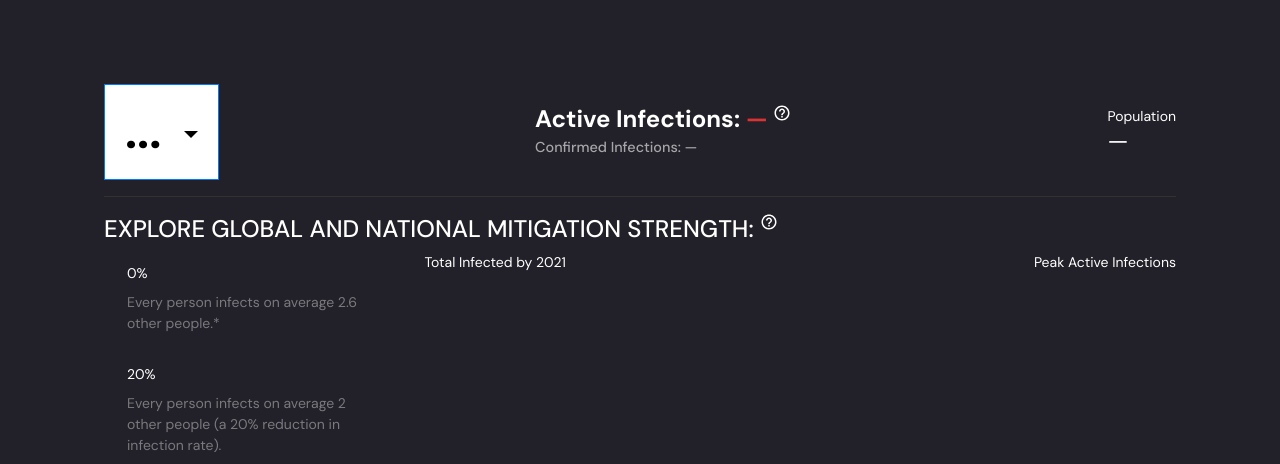
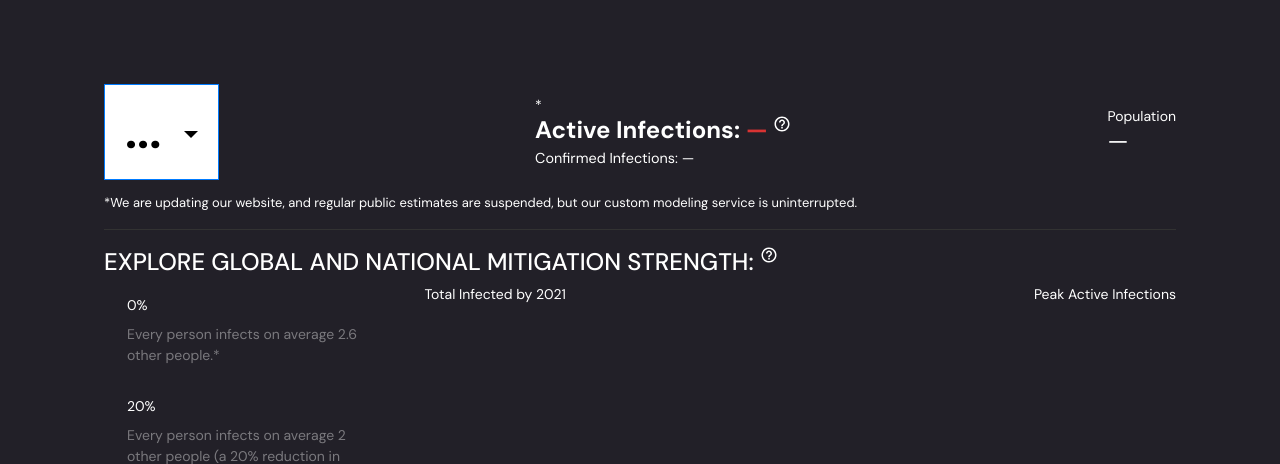
Before and after one commit to epidemics/covid, a Python web app: template server/templates/model.html in a window 1280 px wide. Shown: the part 40-504 px from the top of the page. Run offline with Jinja, Linux system fonts and the light colour scheme; the template is opened without the code that fills it, so the values that code supplies are empty; some libraries are stand-ins or nearby versions.

Commit message:
add notice that estimates are stale

```diff
--- a/server/templates/lines.html
+++ b/server/templates/lines.html
@@ -15,8 +15,8 @@
     </div>
   </div>
   <div class="active-infections-block">
-    <span class="number-subheader" id="infections-date"></span>
-    <span class="active-infections">Active Infections:
+    <div class="number-subheader"><span id="infections-date"></span>*</div>
+    <div class="active-infections">Active Infections:
       <span class="infections-estimated" id="infections-estimated">&mdash;</span>
       <!-- TODO: Insert official case count into tooltip -->
       <a href="#case-count-explanation">
@@ -28,16 +28,17 @@
           </svg>
         </span>
       </a>
-    </span>
-    <span class="infections-confirmed"> Confirmed Infections: <span id="infections-confirmed">&mdash;</span></span>
+    </div>
+    <div class="infections-confirmed"> Confirmed Infections: <span id="infections-confirmed">&mdash;</span></div>
   </div>
 
   <div class="population-block">
-    <span class="number-subheader">Population</span>
-    <span class="infections-population" id="infections-population">&mdash;</span>
+    <div class="number-subheader">Population</div>
+    <div class="infections-population"><span id="infections-population">&mdash;</span></div>
   </div>
 
 </div>
+<p style="margin: 1em 0; font-size: 90%;">*We are updating our website, and regular public estimates are suspended, but our custom modeling service is uninterrupted.</p>
 <hr />
 <h5 class="mitigation-strength-heading">
   Explore global and national mitigation strength:
```
